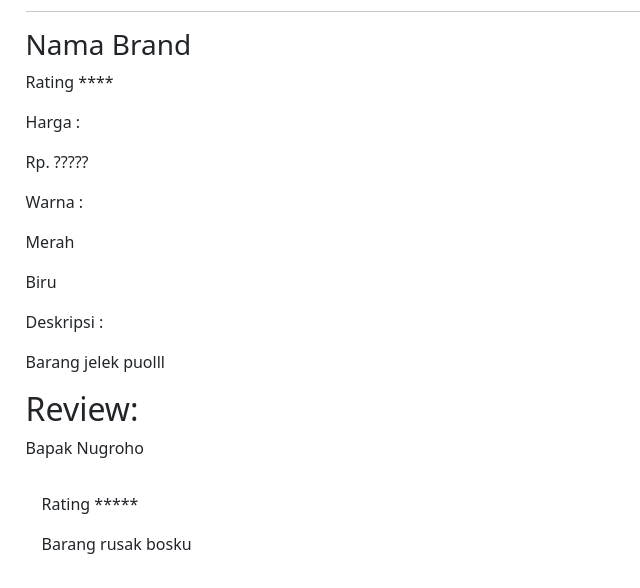
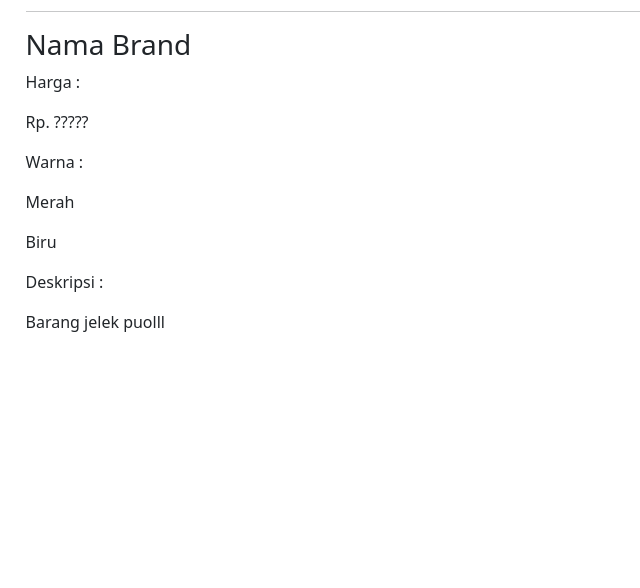
Before and after one commit to Irzercks47/ONEMIX, a website built with Parcel: page src/detail_temp/detail.html in a window 1280 px wide. Shown: the part 383-971 px from the top of the page, without its empty margins (0-640 px from the left). After the commit the page ends 800 px from the top, so only its background shows below. Built offline with nearby package versions, Linux system fonts and the light colour scheme.

Commit message:
correcting detail temp

```diff
--- a/src/detail_temp/detail.html
+++ b/src/detail_temp/detail.html
@@ -18,9 +18,6 @@
                 <h2>Nama Barang</h2>
                 <hr>
                 <h3>Nama Brand</h3>
-                <p>Rating
-                    ****
-                </p>
                 <div class="item-price">
                     <p>Harga :</p>
                     <div class="price-container">
@@ -46,22 +43,6 @@
                 </div>
             </div>
         </div>
-        <div class="review">
-            <h2>Review: </h2>
-            <div class="review-card">
-                <div class="card-title">
-                    <p>Bapak Nugroho</p>
-                </div>
-                <div class="card-body">
-                    <p>
-                        Rating *****
-                    </p>
-                    <div class="comment-container">
-                        <p>Barang rusak bosku</p>
-                    </div>
-                </div>
-            </div>
-        </div>
     </div>
     <script src="https://cdn.jsdelivr.net/npm/bootstrap@5.1.3/dist/js/bootstrap.bundle.min.js" integrity="sha384-ka7Sk0Gln4gmtz2MlQnikT1wXgYsOg+OMhuP+IlRH9sENBO0LRn5q+8nbTov4+1p" crossorigin="anonymous"></script>
 </body>
```
